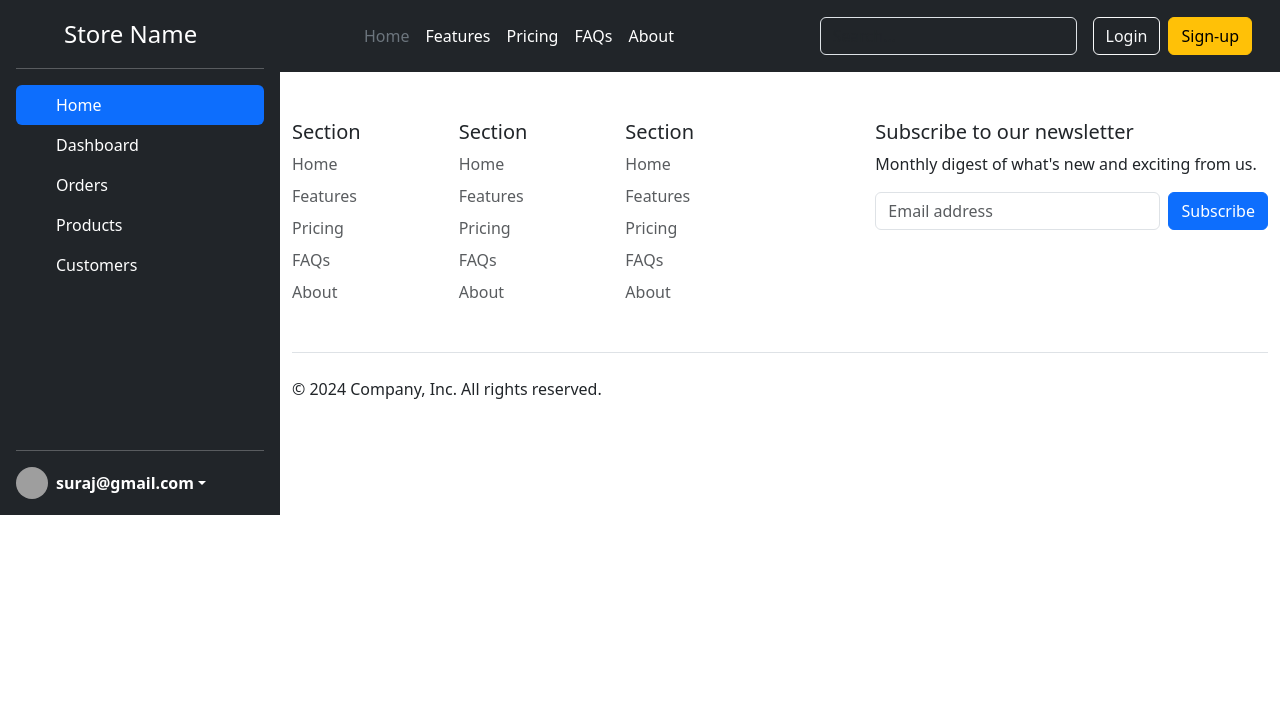
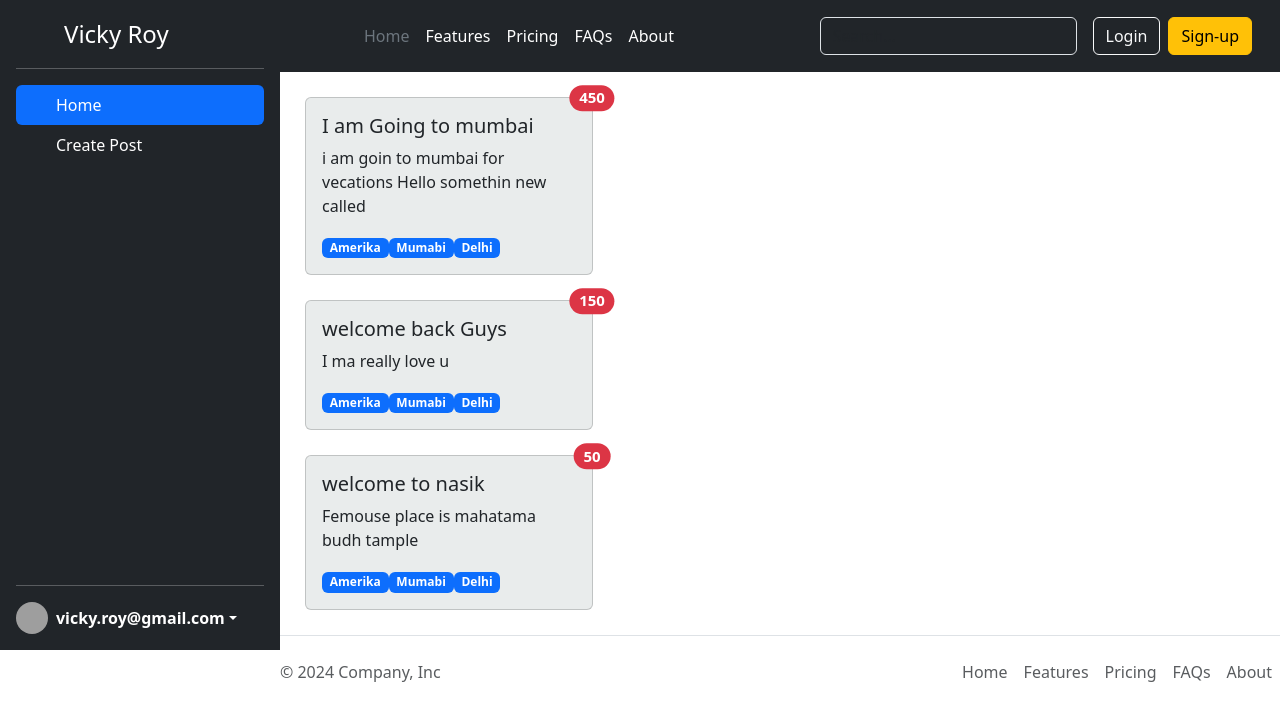
Before and after one commit to vr-rajput/store-management, a React (Vite) app in the folder client/: page /a in a window 1280 px wide. Shown: the top 720 px of the page. Built offline with nearby package versions, Linux system fonts and the light colour scheme; grey boxes are pictures that could not be loaded; the HTML template or start-up script is replaced by a standard one.

Commit message:
complete

```diff
--- a/client/src/App.css
+++ b/client/src/App.css
@@ -5,3 +5,8 @@
 .app-content {
   width: 100%;
 }
+
+.postList {
+  margin: 25px;
+  background: rgb(233, 236, 236);
+}
--- a/client/src/App.jsx
+++ b/client/src/App.jsx
@@ -3,13 +3,55 @@ import Footer from './Components/Footer';
 import Sidebar from './Components/Sidebar';
 import "bootstrap/dist/css/bootstrap.min.css"
 import './App.css'
+import { PostList } from './Components/PostList';
+import { CreatePost } from './Components/CreatePost';
+import { useState } from 'react';
 
 function App() {
+
+  const [selectedTab, setSelectedTab] = useState("Home");
+  const PostDetails = [{
+    userName: "Vicky Roy",
+    postId: 1,
+    title: 'I am Going to mumbai',
+    discreption: "i am goin to mumbai for vecations Hello somethin new called ",
+    reaction: "",
+    tags: ['Amerika', 'Mumabi', 'Delhi'],
+    views: '450',
+    like: "1",
+    email: "vicky.roy@gmail.com"
+  },
+  {
+    userName: "suraj",
+    postId: 2,
+    title: 'welcome back Guys',
+    discreption: "I ma really love u",
+    reaction: "",
+    tags: ['Amerika', 'Mumabi', 'Delhi'],
+    views: '150',
+    link: "1000",
+    email: "suraj@gmail.com"
+  },
+  {
+    userName: "sk",
+    postId: 3,
+    title: 'welcome to nasik',
+    discreption: "Femouse place is mahatama budh tample",
+    reaction: "",
+    tags: ['Amerika', 'Mumabi', 'Delhi'],
+    views: '50',
+    link: "150",
+    email: "suraj@gmail.com"
+  }]
+  const [currentPost, setPost] = useState(PostDetails);
+
+  console.log(currentPost)
   return (
     <div className='app-container'>
-      <Sidebar />
+      <Sidebar selectedTab={selectedTab} setSelectedTab={setSelectedTab} currentPost={currentPost}></Sidebar>
       <div className='app-content'>
         <Header></Header>
+        {selectedTab === "Home" ? <PostList currentPost={currentPost}></PostList> : <CreatePost />}
         <Footer></Footer>
       </div>
     </div>
--- /dev/null
+++ b/client/src/Components/CreatePost.jsx
@@ -0,0 +1,14 @@
+export const CreatePost = () => {
+  return (
+    <>
+      <div className="mb-3">
+        <label htmlFor="exampleFormControlInput1" className="form-label">Email address</label>
+        <input type="email" className="form-control" id="exampleFormControlInput1" placeholder="name@example.com" />
+      </div>
+      <div className="mb-3">
+        <label htmlFor="exampleFormControlTextarea1" className="form-label">Example textarea</label>
+        <textarea className="form-control" id="exampleFormControlTextarea1" rows="3"></textarea>
+      </div>
+    </>
+  );
+}
--- a/client/src/Components/Footer.jsx
+++ b/client/src/Components/Footer.jsx
@@ -1,64 +1,20 @@
 const Footer = () => {
   return (
-    <div className="container">
-      <footer className="py-5">
-        <div className="row">
-          <div className="col-6 col-md-2 mb-3">
-            <h5>Section</h5>
-            <ul className="nav flex-column">
-              <li className="nav-item mb-2"><a href="#" className="nav-link p-0 text-body-secondary">Home</a></li>
-              <li className="nav-item mb-2"><a href="#" className="nav-link p-0 text-body-secondary">Features</a></li>
-              <li className="nav-item mb-2"><a href="#" className="nav-link p-0 text-body-secondary">Pricing</a></li>
-              <li className="nav-item mb-2"><a href="#" className="nav-link p-0 text-body-secondary">FAQs</a></li>
-              <li className="nav-item mb-2"><a href="#" className="nav-link p-0 text-body-secondary">About</a></li>
-            </ul>
-          </div>
+    <footer className="d-flex flex-wrap justify-content-between align-items-center py-3 my-4 border-top">
+      <p className="col-md-4 mb-0 text-body-secondary">© 2024 Company, Inc</p>
 
-          <div className="col-6 col-md-2 mb-3">
-            <h5>Section</h5>
-            <ul className="nav flex-column">
-              <li className="nav-item mb-2"><a href="#" className="nav-link p-0 text-body-secondary">Home</a></li>
-              <li className="nav-item mb-2"><a href="#" className="nav-link p-0 text-body-secondary">Features</a></li>
-              <li className="nav-item mb-2"><a href="#" className="nav-link p-0 text-body-secondary">Pricing</a></li>
-              <li className="nav-item mb-2"><a href="#" className="nav-link p-0 text-body-secondary">FAQs</a></li>
-              <li className="nav-item mb-2"><a href="#" className="nav-link p-0 text-body-secondary">About</a></li>
-            </ul>
-          </div>
+      <a href="/" className="col-md-4 d-flex align-items-center justify-content-center mb-3 mb-md-0 me-md-auto link-body-emphasis text-decoration-none">
+        <svg className="bi me-2" width="40" height="32"><use xlinkHref="#bootstrap"></use></svg>
+      </a>
 
-          <div className="col-6 col-md-2 mb-3">
-            <h5>Section</h5>
-            <ul className="nav flex-column">
-              <li className="nav-item mb-2"><a href="#" className="nav-link p-0 text-body-secondary">Home</a></li>
-              <li className="nav-item mb-2"><a href="#" className="nav-link p-0 text-body-secondary">Features</a></li>
-              <li className="nav-item mb-2"><a href="#" className="nav-link p-0 text-body-secondary">Pricing</a></li>
-              <li className="nav-item mb-2"><a href="#" className="nav-link p-0 text-body-secondary">FAQs</a></li>
-              <li className="nav-item mb-2"><a href="#" className="nav-link p-0 text-body-secondary">About</a></li>
-            </ul>
-          </div>
-
-          <div className="col-md-5 offset-md-1 mb-3">
-            <form>
-              <h5>Subscribe to our newsletter</h5>
-              <p>Monthly digest of what's new and exciting from us.</p>
-              <div className="d-flex flex-column flex-sm-row w-100 gap-2">
-                <label for="newsletter1" className="visually-hidden">Email address</label>
-                <input id="newsletter1" type="text" className="form-control" placeholder="Email address" />
-                <button className="btn btn-primary" type="button">Subscribe</button>
-              </div>
-            </form>
-          </div>
-        </div>
-
-        <div className="d-flex flex-column flex-sm-row justify-content-between py-4 my-4 border-top">
-          <p>© 2024 Company, Inc. All rights reserved.</p>
-          <ul className="list-unstyled d-flex">
-            <li className="ms-3"><a className="link-body-emphasis" href="#"><svg className="bi" width="24" height="24"><use xlinkHref="#twitter"></use></svg></a></li>
-            <li className="ms-3"><a className="link-body-emphasis" href="#"><svg className="bi" width="24" height="24"><use xlinkHref="#instagram"></use></svg></a></li>
-            <li className="ms-3"><a className="link-body-emphasis" href="#"><svg className="bi" width="24" height="24"><use xlinkHref="#facebook"></use></svg></a></li>
-          </ul>
-        </div>
-      </footer>
-    </div>
+      <ul className="nav col-md-4 justify-content-end">
+        <li className="nav-item"><a href="#" className="nav-link px-2 text-body-secondary">Home</a></li>
+        <li className="nav-item"><a href="#" className="nav-link px-2 text-body-secondary">Features</a></li>
+        <li className="nav-item"><a href="#" className="nav-link px-2 text-body-secondary">Pricing</a></li>
+        <li className="nav-item"><a href="#" className="nav-link px-2 text-body-secondary">FAQs</a></li>
+        <li className="nav-item"><a href="#" className="nav-link px-2 text-body-secondary">About</a></li>
+      </ul>
+    </footer>
   );
 }
 
--- a/client/src/Components/Header.jsx
+++ b/client/src/Components/Header.jsx
@@ -1,5 +1,5 @@
 
-const Header = ({ handleLoginClick }) => {
+const Header = () => {
   return (
     <header className="p-3 text-bg-dark" >
       <div className="container">
@@ -21,7 +21,7 @@ const Header = ({ handleLoginClick }) => {
           </form>
 
           <div className="text-end">
-            <button onClick={handleLoginClick} type="button" className="btn btn-outline-light me-2" >Login</button>
+            <button type="button" className="btn btn-outline-light me-2" >Login</button>
             <button type="button" className="btn btn-warning">Sign-up</button>
           </div>
         </div>
--- /dev/null
+++ b/client/src/Components/Post.jsx
@@ -0,0 +1,17 @@
+import React from "react";
+export const Post = ({ post }) => {
+  console.log(post)
+  return (
+    <div className="card postList" style={{ width: "18rem" }}>
+      <div className="card-body postCarts">
+        <h5 className="card-title">{post.title}
+          <span className="position-absolute top-0 start-100 translate-middle badge rounded-pill bg-danger">
+            {post.views}
+          </span>
+        </h5>
+        <p className="card-text">{post.discreption}</p>
+        {post.tags.map((tag) => <span className="badge text-bg-primary">{tag}</span>)}
+      </div>
+    </div >
+  );
+}
--- /dev/null
+++ b/client/src/Components/PostList.jsx
@@ -0,0 +1,10 @@
+import { Post } from "./Post";
+
+export const PostList = ({ currentPost }) => {
+  console.log('>>>>>>', currentPost)
+  return (
+    <div>
+      {currentPost.map((post) => <Post key={post.postId} post={post}></Post>)}
+    </div>
+  );
+}
--- a/client/src/Components/Sidebar.jsx
+++ b/client/src/Components/Sidebar.jsx
@@ -1,40 +1,28 @@
-const Sidebar = () => {
+const Sidebar = ({ selectedTab, setSelectedTab, currentPost }) => {
+  const handleOnClick = (tabNAme) => {
+    setSelectedTab(tabNAme)
+  }
+
+
   return (
-    <div className="d-flex flex-column flex-shrink-0 p-3 text-bg-dark" style={{ width: "280px" }}>
+    <div className="d-flex flex-column flex-shrink-0 p-3 text-bg-dark" style={{ width: "280px", height: "650px" }}>
       <a href="/" className="d-flex align-items-center mb-3 mb-md-0 me-md-auto text-white text-decoration-none">
         <svg className="bi pe-none me-2" width="40" height="32"><use xlinkHref="#bootstrap"></use></svg>
-        <span className="fs-4">Store Name</span>
+        <span className="fs-4">{currentPost[0].userName}</span>
       </a>
       <hr />
       <ul className="nav nav-pills flex-column mb-auto">
-        <li className="nav-item">
-          <a href="#" className="nav-link active" aria-current="page">
+        <li className="nav-item" onClick={() => { setSelectedTab('Home') }}>
+          <a href="#" className={`nav-link text-white ${selectedTab === 'Home' && 'active'}`} aria-current="page">
             <svg className="bi pe-none me-2" width="16" height="16"><use xlinkHref="#home"></use></svg>
             Home
           </a>
         </li>
-        <li>
-          <a href="#" className="nav-link text-white">
+        <li onClick={() => { setSelectedTab('Create Post') }}>
+          <a href="#" className={`nav-link text-white ${selectedTab === 'Create Post' && 'active'}`} >
             <svg className="bi pe-none me-2" width="16" height="16"><use xlinkHref="#speedometer2"></use></svg>
-            Dashboard
-          </a>
-        </li>
-        <li>
-          <a href="#" className="nav-link text-white">
-            <svg className="bi pe-none me-2" width="16" height="16"><use xlinkHref="#table"></use></svg>
-            Orders
-          </a>
-        </li>
-        <li>
-          <a href="#" className="nav-link text-white">
-            <svg className="bi pe-none me-2" width="16" height="16"><use xlinkHref="#grid"></use></svg>
-            Products
-          </a>
-        </li>
-        <li>
-          <a href="#" className="nav-link text-white">
-            <svg className="bi pe-none me-2" width="16" height="16"><use xlinkHref="#people-circle"></use></svg>
-            Customers
+            {/* Dashboard */}
+            Create Post
           </a>
         </li>
       </ul>
@@ -43,7 +31,7 @@ const Sidebar = () => {
         <a href="#" className="d-flex align-items-center text-white text-decoration-none dropdown-toggle" data-bs-toggle="dropdown" aria-expanded="false">
           <img src="https://lh3.googleusercontent.com/ogw/AF2bZyhvJQvLo9yzSHqKnWBoP-dhUGC4wBJl4U79d5ooDOllMg=s32-c-mo" alt="" width="32" height="32" className="rounded-circle me-2" />
 
-          <strong>suraj@gmail.com</strong>
+          <strong>{currentPost[0].email}</strong>
         </a>
         <ul className="dropdown-menu dropdown-menu-dark text-small shadow">
           <li><a className="dropdown-item" href="#">New project...</a></li>
```
Also changed, not shown: 1 other file (tests, documents, lock files or other folders).
